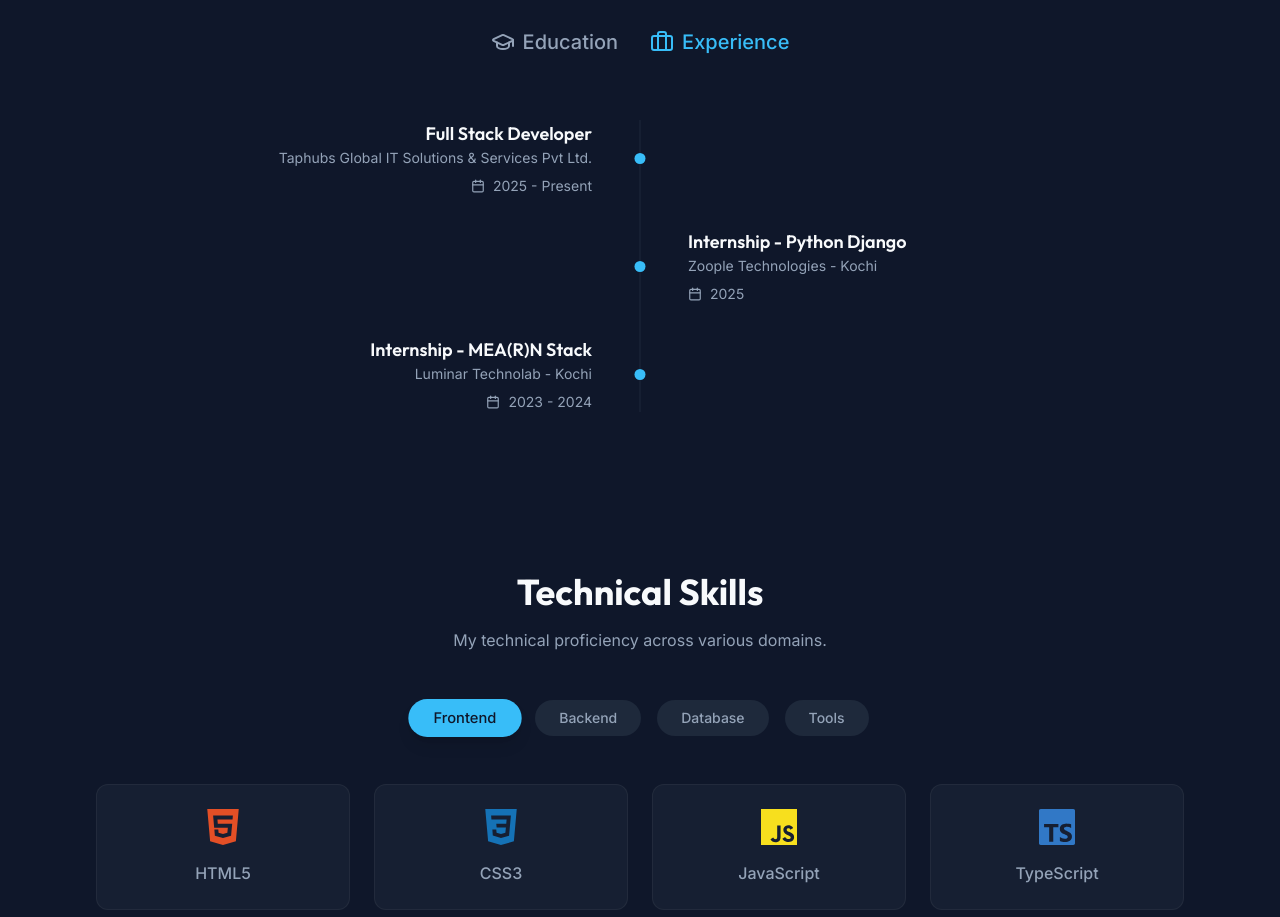
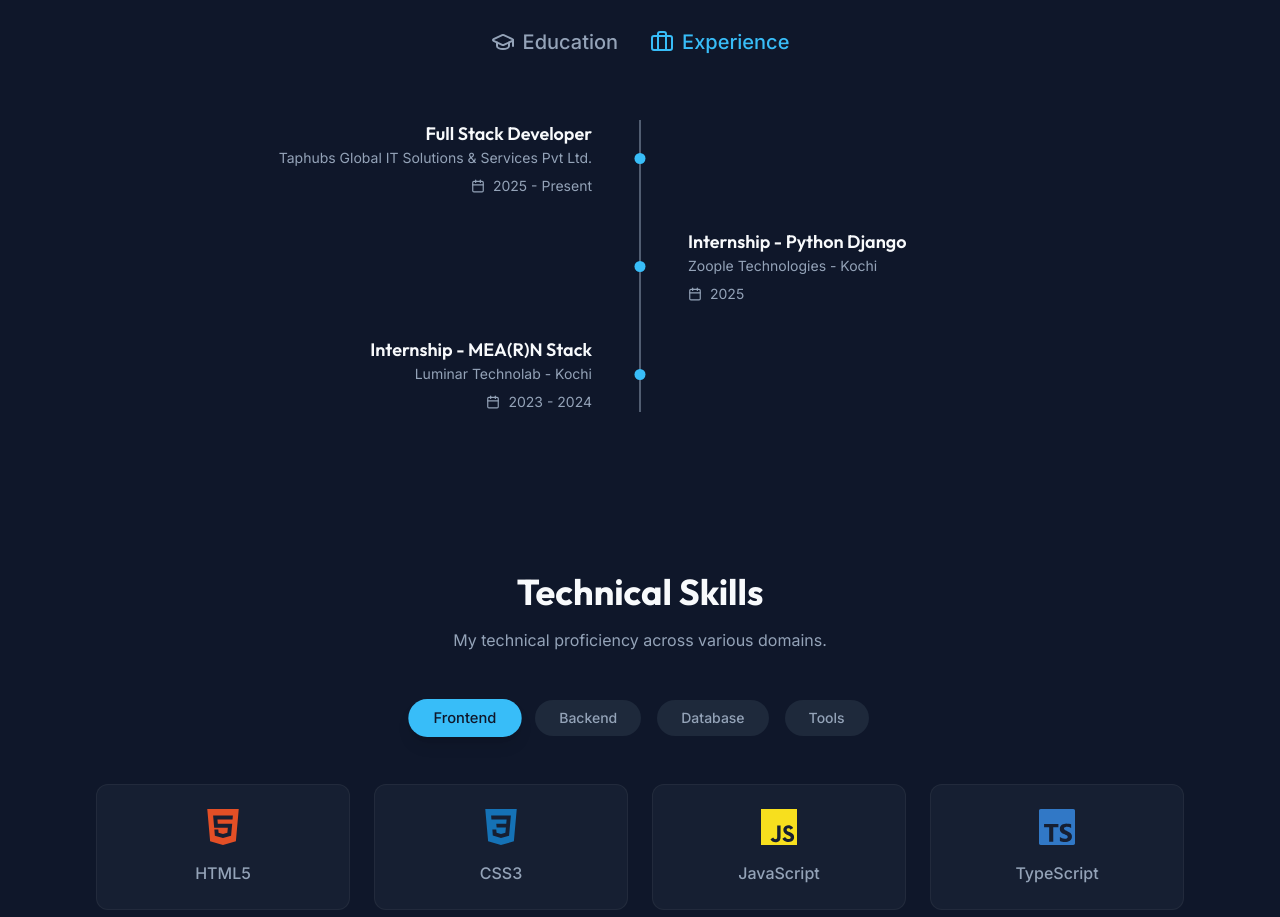
Before and after one commit to AkashMohan322/MY_PERSONAL_PORTFOLIO, a React (Vite) app: page / in a window 1280 px wide. Shown: the part 1580-2497 px from the top of the page. Built offline with nearby package versions, Linux system fonts and the light colour scheme.

Commit message:
update timeline line color in Qualification component

```diff
--- a/src/components/Qualification.tsx
+++ b/src/components/Qualification.tsx
@@ -84,7 +84,7 @@ const Qualification = () => {
         {/* Timeline */}
         <div className="relative max-w-3xl mx-auto">
           {/* Central Line */}
-          <div className="absolute left-[19px] md:left-1/2 top-0 bottom-0 w-px bg-secondary md:-translate-x-1/2"></div>
+          <div className="absolute left-[19px] md:left-1/2 top-0 bottom-0 w-px bg-muted md:-translate-x-1/2"></div>
 
           <div className="space-y-8">
             <AnimatePresence mode="wait">
```
